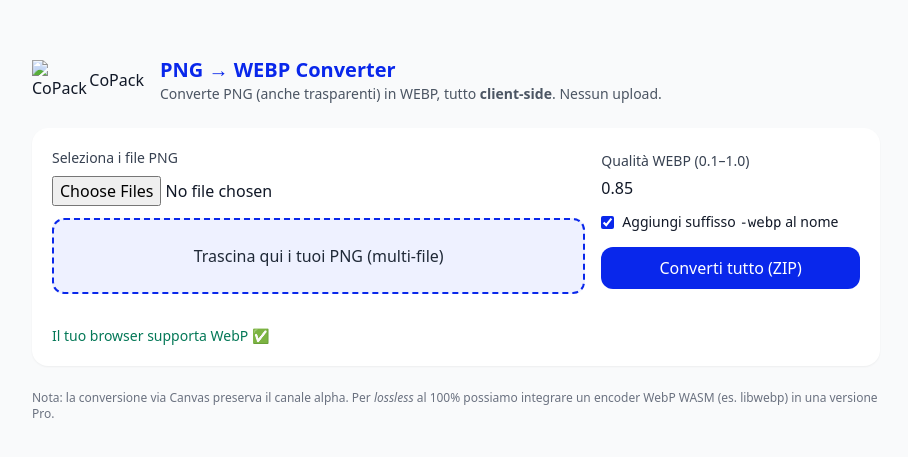
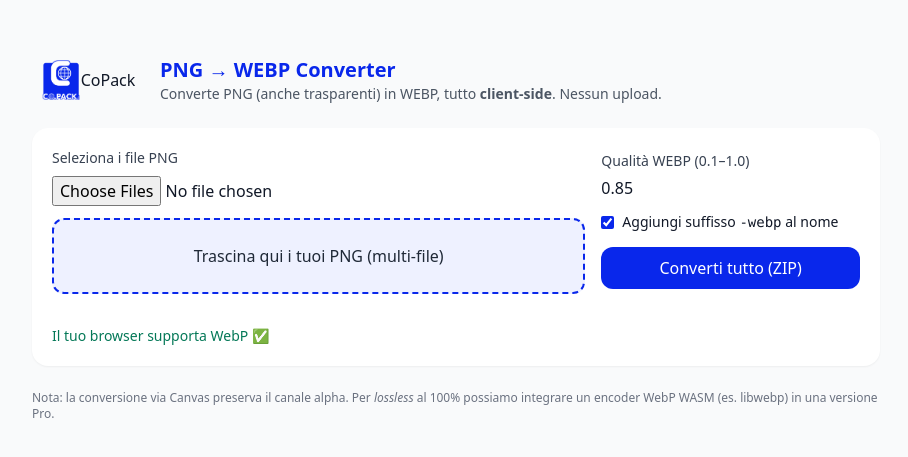
Before and after one commit to MattGandini/png-webp-converter, a website built with Vite: page index.html in a window 1280 px wide. Shown: the part 161-618 px from the top of the page, without its empty margins (184-1092 px from the left). Built offline with nearby package versions, Linux system fonts and the light colour scheme; files whose address does not match are found by name.

Commit message:
Update index.html

```diff
--- a/index.html
+++ b/index.html
@@ -28,7 +28,7 @@
     <header class="mb-6 flex items-center gap-4">
       <!-- LOGO AREA: sostituisci l'SVG con <img src="/percorso/al/tuo/logo.svg" alt="CoPack" class="h-10"> -->
       <div class="h-10 w-28 flex items-center justify-center select-none" title="CoPack">
-        <img src="/percorso/al/tuo/logo.svg" alt="CoPack" class="h-10">
+        <img src="src/copack-logo-square.png" alt="CoPack" class="h-10">
           <defs>
             <linearGradient id="g" x1="0" x2="1">
               <stop stop-color="#0927eb" offset="0"/>
```
